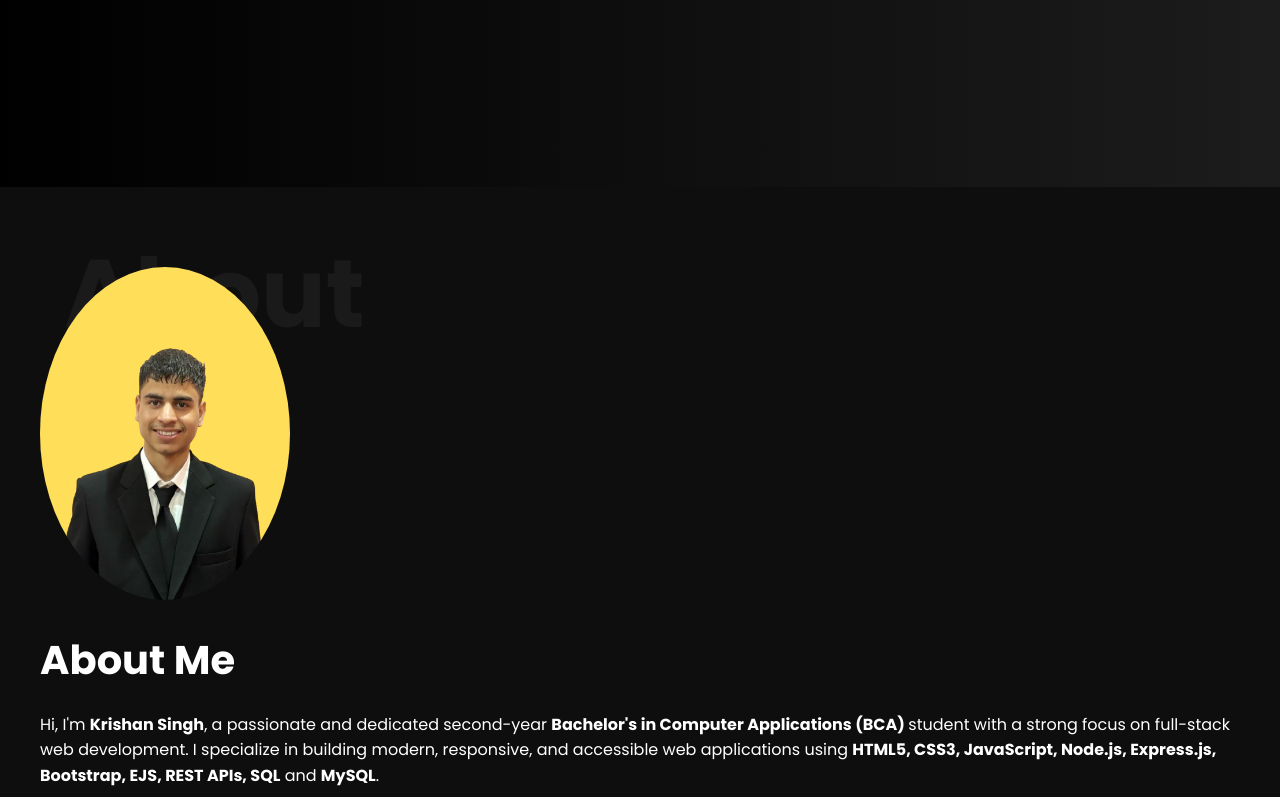
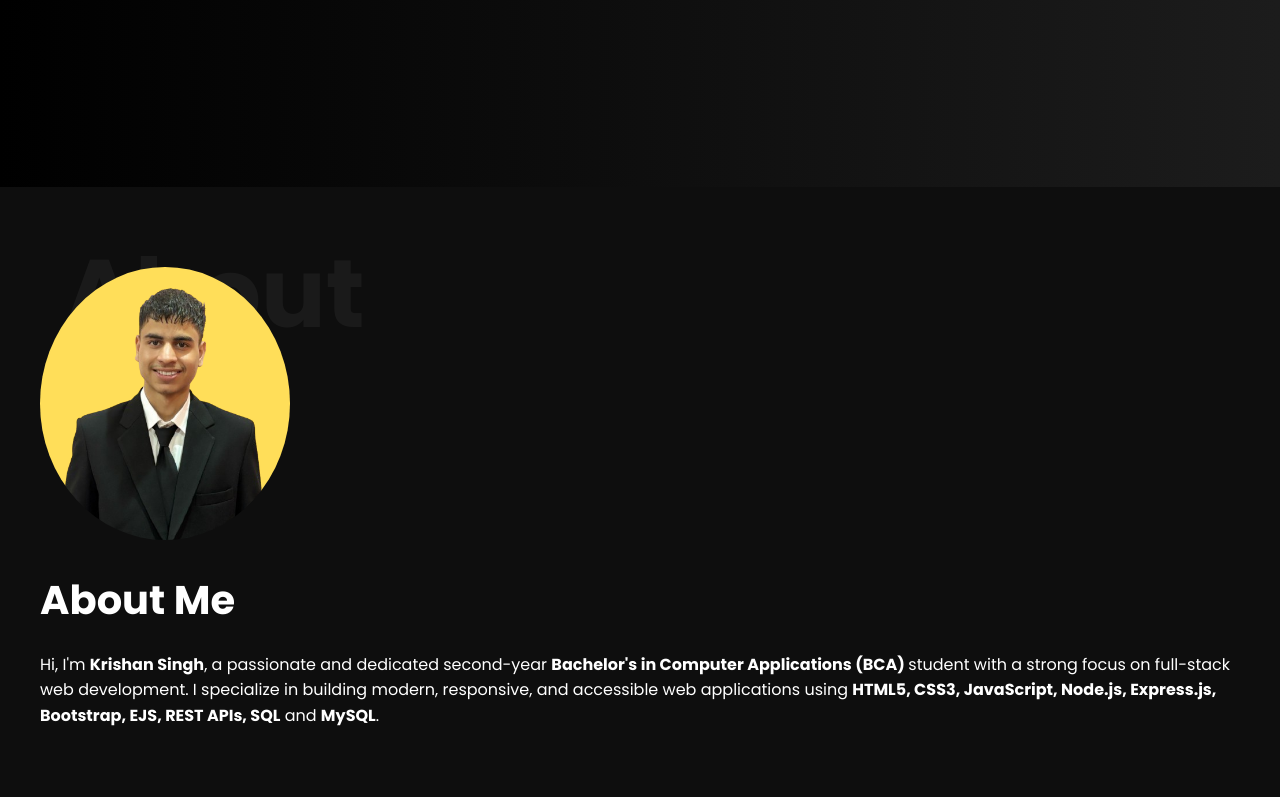
Before and after one commit to KrishanSingh2026/Portfolio, a plain HTML site: page index.html in a window 1280 px wide. Shown: the part 613-1410 px from the top of the page. Drawn offline with Linux system fonts and the light colour scheme.

Commit message:
Initial commit

```diff
--- a/index.html
+++ b/index.html
@@ -19,7 +19,7 @@
         <div class="background-text">About</div>
         <div class="container">
         <div class="about-img">
-            <img src="./assets/Portfolio_Image.png" alt="Krishan Singh">
+            <img src = "./assets/Linkdin_Image.png" alt="Krishan Singh">
         </div>
         <div class="about-text">
             <h2>About Me</h2>
```
Also changed, not shown: assets/Linkdin_Image.png (added), assets/Portfolio_Image.png (deleted).
